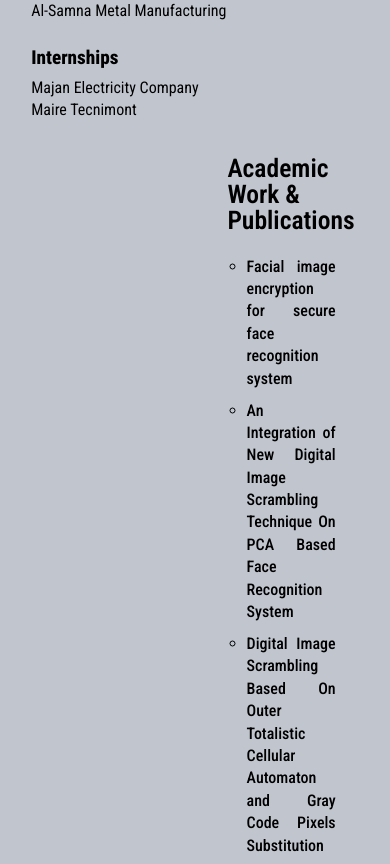
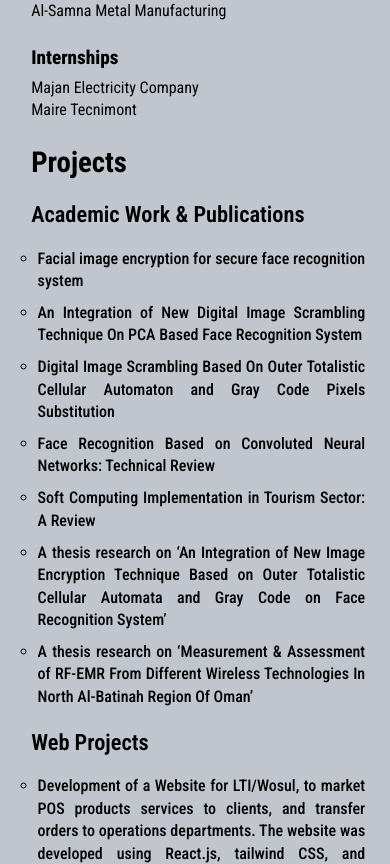
Before and after one commit to Bshakkak/Bshakkak.github.io, a plain HTML site: page index.html in a window 390 px wide. Shown: the part 738-1602 px from the top of the page. Drawn offline with Linux system fonts and the light colour scheme.

Commit message:
seventh Commit

```diff
--- a/index.html
+++ b/index.html
@@ -19,7 +19,7 @@
             </div>
             <ul role="menubar">
                 <li role="menuitem"><a href="#aboutMe">About Me</a></li>
-                <li role="menuitem"><a href="">Projects</a></li>
+                <li role="menuitem"><a href="#projects">Projects</a></li>
                 <li role="menuitem"><a href="">Skills</a></li>
                 <li role="menuitem"><a href="">Certificates</a></li>
                 <li id="menuToggle">
@@ -28,7 +28,7 @@
             </ul>
             <div id="sideMenu" role="menubar">
                 <li role="menuitem"><a href="#aboutMe">About Me</a></li>
-                <li role="menuitem"><a href="">Projects</a></li>
+                <li role="menuitem"><a href="#projects">Projects</a></li>
                 <li role="menuitem"><a href="">Skills</a></li>
                 <li role="menuitem"><a href="">Certificates</a></li>
             </div>
@@ -110,6 +110,7 @@
                 <img src="./resources/images/projects.svg" alt="Image of Basil Ismail">
             </div>
             <div id="projCont">
+                <h2>Projects</h2>
                 <h3>Academic Work & Publications</h3>
                 <ul>
                     <li>Facial image encryption for secure face recognition system</li>
--- a/resources/main.js
+++ b/resources/main.js
@@ -14,6 +14,8 @@ const smothMenu = (state) =>{
             sideMenu.querySelectorAll('li').forEach(li => li.onclick = ()=>{
                 sideMenu.style.marginTop = '-8.3125rem';
                 sideMenu.querySelectorAll('li').forEach(li => li.style.display='none');
+                menuState = false;
+                menu.querySelector('img').src = "./resources/images/menu.svg"
             }, 351);
         })
      }else
--- a/resources/styles.css
+++ b/resources/styles.css
@@ -412,6 +412,9 @@ main{
     align-items: flex-start;
     margin: 0.5rem 4rem;
 }
+#projCont h2{
+    display: none;
+}
 #projCont h3{
     font-size: 1.6rem;
     font-weight: 600;
@@ -428,3 +431,45 @@ main{
     font-weight: 450;
     text-align: justify;
 }
+
+@media only screen and (max-width: 768px){
+    #projects {
+        width: 100%;
+        display: flex;
+        justify-content: center;
+        align-items: center;
+    }
+    #projRight{
+        display: none;
+    }
+    #projCont{
+        width: 84%;
+        display: flex;
+        flex-direction: column;
+        justify-content: center;
+        align-items: flex-start;
+        margin: 0;
+    }
+    #projCont h2{
+        display: block;
+        font-size: 1.8rem;
+        font-weight: 700;
+        margin: 0.8rem 0;
+    }
+    #projCont h3{
+        font-size: 1.4rem;
+        font-weight: 600;
+        margin: 0.8rem 0;
+    }
+    #projCont ul{
+        width: 100%;
+        list-style: circle;
+        margin-left: 0.4rem;
+        line-height: 1.4;
+    }
+    #projCont ul li{
+        margin: 0.6rem auto;
+        font-weight: 450;
+        text-align: justify;
+    }
+}
```
